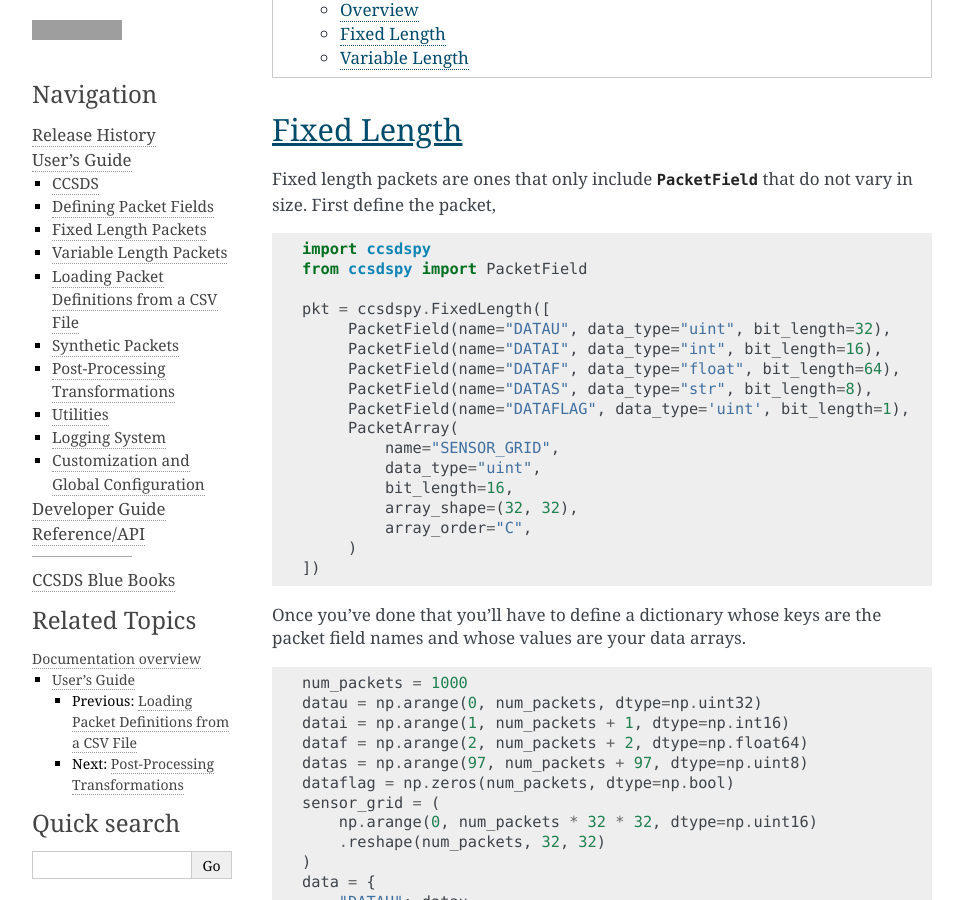
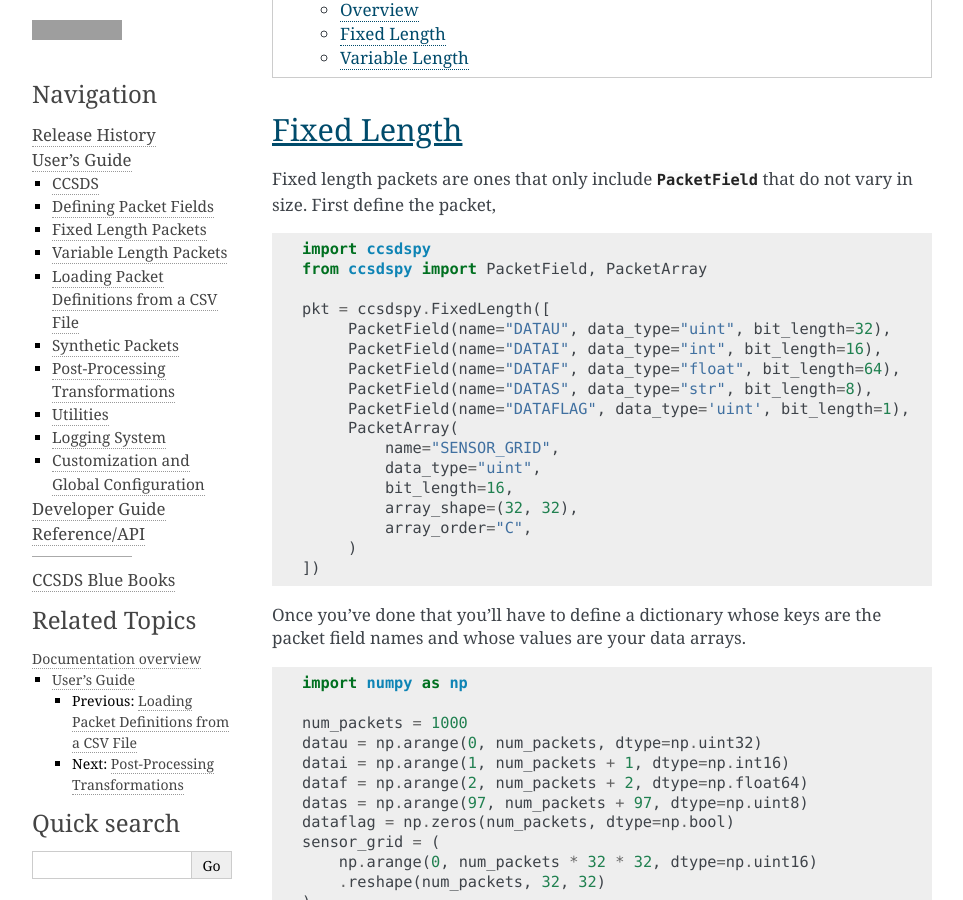
Before and after one commit to CCSDSPy/ccsdspy, a Sphinx documentation site: the page built from docs/user-guide/synthetic.rst, in a window 1280 px wide and 900 px high, scrolled down 437 px. Shown: the whole window, without its empty margins (148-1111 px from the left). Built offline with Sphinx 7.4.7, drawn with Linux system fonts in a browser that asks for light colours; grey boxes are pictures that could not be loaded.

Commit message:
Add 2 missing imports to synthetic.rst example

```diff
--- a/docs/user-guide/synthetic.rst
+++ b/docs/user-guide/synthetic.rst
@@ -22,7 +22,7 @@ First define the packet,
 .. code-block:: python
 
    import ccsdspy
-   from ccsdspy import PacketField
+   from ccsdspy import PacketField, PacketArray
 
    pkt = ccsdspy.FixedLength([
         PacketField(name="DATAU", data_type="uint", bit_length=32),
@@ -42,6 +42,8 @@ First define the packet,
 Once you've done that you'll have to define a dictionary whose keys are the packet field names and whose values are your data arrays.
 
 .. code-block:: python
+
+    import numpy as np
 
     num_packets = 1000
     datau = np.arange(0, num_packets, dtype=np.uint32)
```
